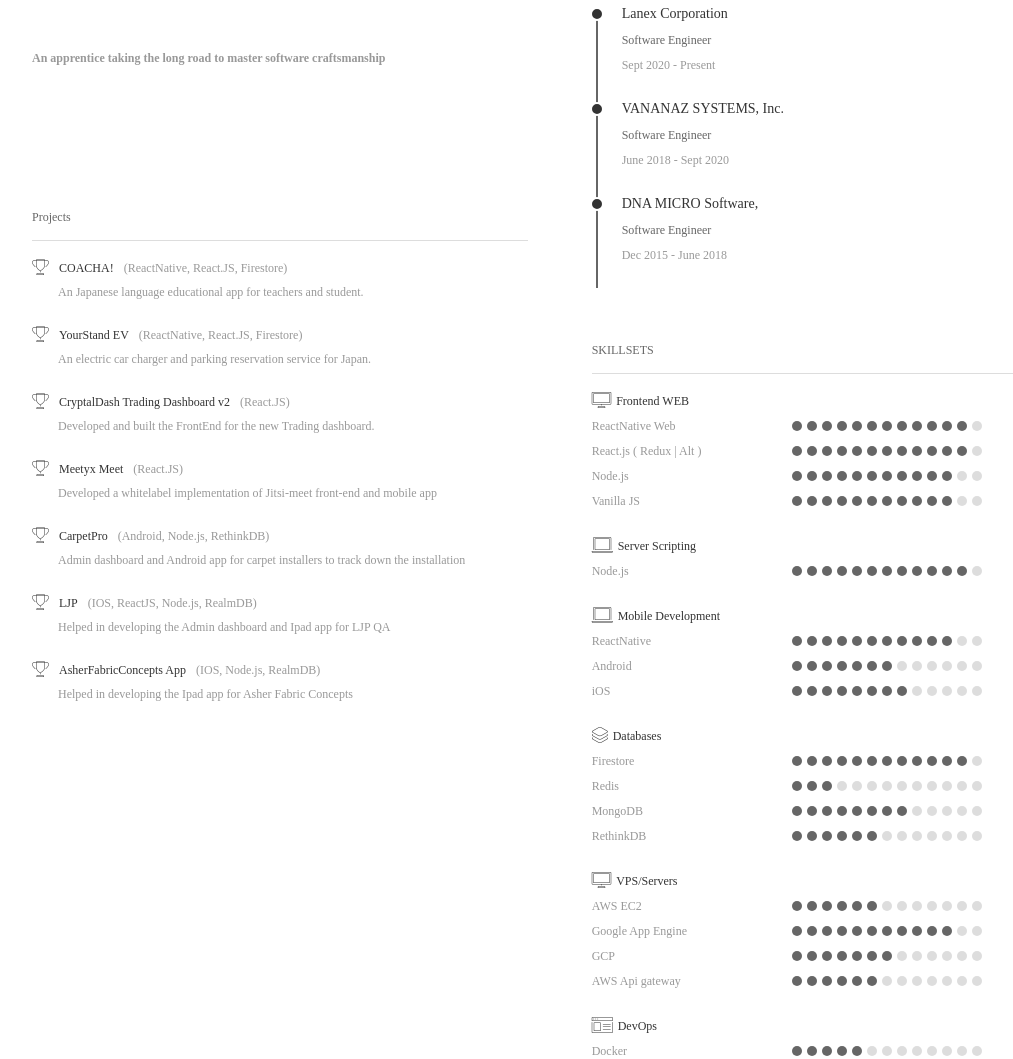
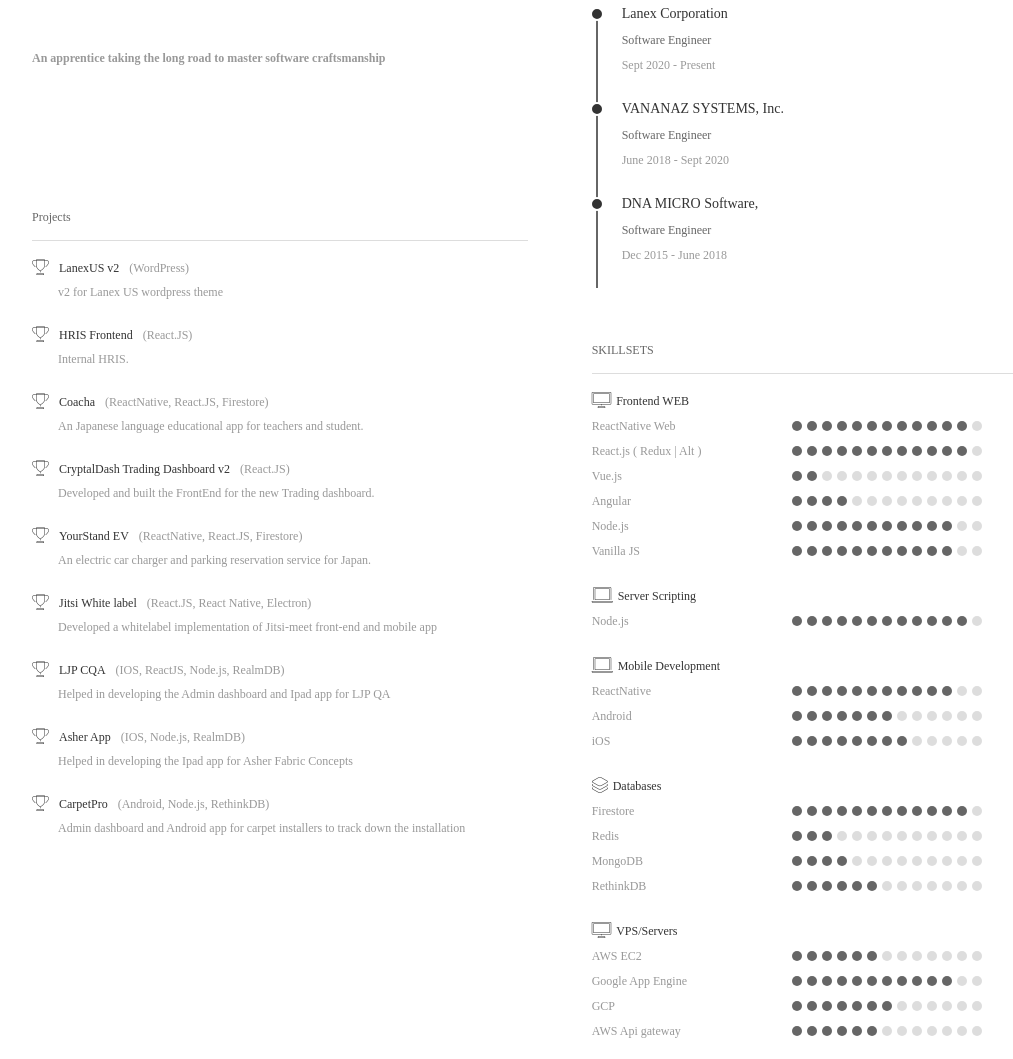
Before and after one commit to jojonarte/jojonarte.github.io, a plain HTML site: page index.html in a window 1280 px wide. Shown: the part 354-1413 px from the top of the page, without its empty margins (80-1093 px from the left). Drawn offline with Linux system fonts and the light colour scheme.

Commit message:
add projects

```diff
--- a/index.html
+++ b/index.html
@@ -66,8 +66,26 @@
                         <ul>
                             <li class="clearfix">
                                 <div class="con">
-                                    <h3><i aria-hidden="true" data-icon="&#xe023;"></i>COACHA!<em>(ReactNative, React.JS, Firestore)</em></h3>
+                                    <h3><i aria-hidden="true" data-icon="&#xe023;"></i>LanexUS v2<em>(WordPress)</em></h3>
+                                    <p>v2 for Lanex US wordpress theme</p>
+                                </div>
+                            </li>
+                            <li class="clearfix">
+                                <div class="con">
+                                    <h3><i aria-hidden="true" data-icon="&#xe023;"></i>HRIS Frontend<em>(React.JS)</em></h3>
+                                    <p>Internal HRIS.</p>
+                                </div>
+                            </li>
+                            <li class="clearfix">
+                                <div class="con">
+                                    <h3><i aria-hidden="true" data-icon="&#xe023;"></i>Coacha<em>(ReactNative, React.JS, Firestore)</em></h3>
                                     <p>An Japanese language educational app for teachers and student.</p>
+                                </div>
+                            </li>
+                            <li class="clearfix">
+                                <div class="con">
+                                    <h3><i aria-hidden="true" data-icon="&#xe023;"></i>CryptalDash Trading Dashboard v2<em>(React.JS)</h3>
+                                    <p>Developed and built the FrontEnd for the new Trading dashboard.</p>
                                 </div>
                             </li>
                             <li class="clearfix">
@@ -78,32 +96,26 @@
                             </li>
                             <li class="clearfix">
                                 <div class="con">
-                                    <h3><i aria-hidden="true" data-icon="&#xe023;"></i>CryptalDash Trading Dashboard v2<em>(React.JS)</h3>
-                                    <p>Developed and built the FrontEnd for the new Trading dashboard.</p>
+                                    <h3><i aria-hidden="true" data-icon="&#xe023;"></i>Jitsi White label<em>(React.JS, React Native, Electron)</h3>
+                                    <p>Developed a whitelabel implementation of Jitsi-meet front-end and mobile app</p>
                                 </div>
                             </li>
                             <li class="clearfix">
                                 <div class="con">
-                                    <h3><i aria-hidden="true" data-icon="&#xe023;"></i>Meetyx Meet<em>(React.JS)</h3>
-                                    <p>Developed a whitelabel implementation of Jitsi-meet front-end and mobile app</p>
+                                    <h3><i aria-hidden="true" data-icon="&#xe023;"></i>LJP CQA<em>(IOS, ReactJS, Node.js, RealmDB)</h3>
+                                    <p>Helped in developing the Admin dashboard and Ipad app for LJP QA</p>
+                                </div>
+                            </li>
+                            <li class="clearfix">
+                                <div class="con">
+                                    <h3><i aria-hidden="true" data-icon="&#xe023;"></i>Asher App<em>(IOS, Node.js, RealmDB)</h3>
+                                    <p>Helped in developing the Ipad app for Asher Fabric Concepts</p>
                                 </div>
                             </li>
                             <li class="clearfix">
                                 <div class="con">
                                     <h3><i aria-hidden="true" data-icon="&#xe023;"></i>CarpetPro<em>(Android, Node.js, RethinkDB)</h3>
                                     <p>Admin dashboard and Android app for carpet installers to track down the installation</p>
-                                </div>
-                            </li>
-                            <li class="clearfix">
-                                <div class="con">
-                                    <h3><i aria-hidden="true" data-icon="&#xe023;"></i>LJP<em>(IOS, ReactJS, Node.js, RealmDB)</h3>
-                                    <p>Helped in developing the Admin dashboard and Ipad app for LJP QA</p>
-                                </div>
-                            </li>
-                            <li class="clearfix">
-                                <div class="con">
-                                    <h3><i aria-hidden="true" data-icon="&#xe023;"></i>AsherFabricConcepts App<em>(IOS, Node.js, RealmDB)</h3>
-                                    <p>Helped in developing the Ipad app for Asher Fabric Concepts</p>
                                 </div>
                             </li>
                         </ul>
@@ -187,6 +199,42 @@
                                 <b></b>
                                 <b></b>
                                 <b></b>
+                                <em></em>
+                            </dd>
+                        </dl>
+                        <dl class="clearfix">
+                            <dt>Vue.js</dt>
+                            <dd>
+                                <b></b>
+                                <b></b>
+                                <em></em>
+                                <em></em>
+                                <em></em>
+                                <em></em>
+                                <em></em>
+                                <em></em>
+                                <em></em>
+                                <em></em>
+                                <em></em>
+                                <em></em>
+                                <em></em>
+                            </dd>
+                        </dl>
+                        <dl class="clearfix">
+                            <dt>Angular</dt>
+                            <dd>
+                                <b></b>
+                                <b></b>
+                                <b></b>
+                                <b></b>
+                                <em></em>
+                                <em></em>
+                                <em></em>
+                                <em></em>
+                                <em></em>
+                                <em></em>
+                                <em></em>
+                                <em></em>
                                 <em></em>
                             </dd>
                         </dl>
@@ -362,10 +410,10 @@
                                 <b></b>
                                 <b></b>
                                 <b></b>
-                                <b></b>
-                                <b></b>
-                                <b></b>
-                                <b></b>
+                                <em></em>
+                                <em></em>
+                                <em></em>
+                                <em></em>
                                 <em></em>
                                 <em></em>
                                 <em></em>
```
